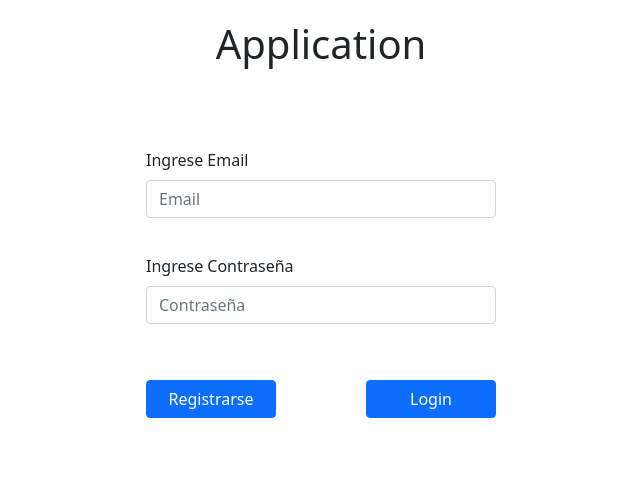
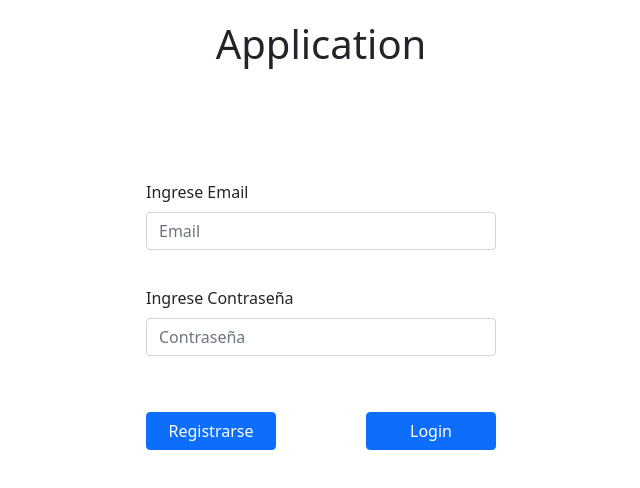
Before and after one commit to alann1410/EstructuraReact, a React (Create React App) app: page /login in a window 1280 px wide. Shown: the top 488 px of the page, without its empty margins (319-959 px from the left). Built offline with nearby package versions, Linux system fonts and the light colour scheme.

Commit message:
Button back

```diff
--- a/src/components/Templates/login.tsx
+++ b/src/components/Templates/login.tsx
@@ -28,7 +28,7 @@ function Login() {
             <TitlePage
                 text = 'Application'
                 />
-
+                <main className="container p-4">
               <div className="formLogin">
                 <form>
                   <div className="forCompleteLogin">
@@ -51,6 +51,7 @@ function Login() {
                   </div>
                 </form>
               </div>
+              </main>
             </Route>
           </Switch>
         </Fragment>
--- a/src/components/Templates/register.tsx
+++ b/src/components/Templates/register.tsx
@@ -78,11 +78,11 @@ function Register () {
                         </label>
                         </div>
                     </div>
+                    <ButtonBack
+                    text = 'Volver'
+                    />
                     <ButtonLogin
                     text = 'Hecho!'
-                    />
-                    <ButtonBack
-                    text = 'Volver'
                     />
             </form>
         </div>
```
Lines whose indentation alone changed are shown as unchanged.
